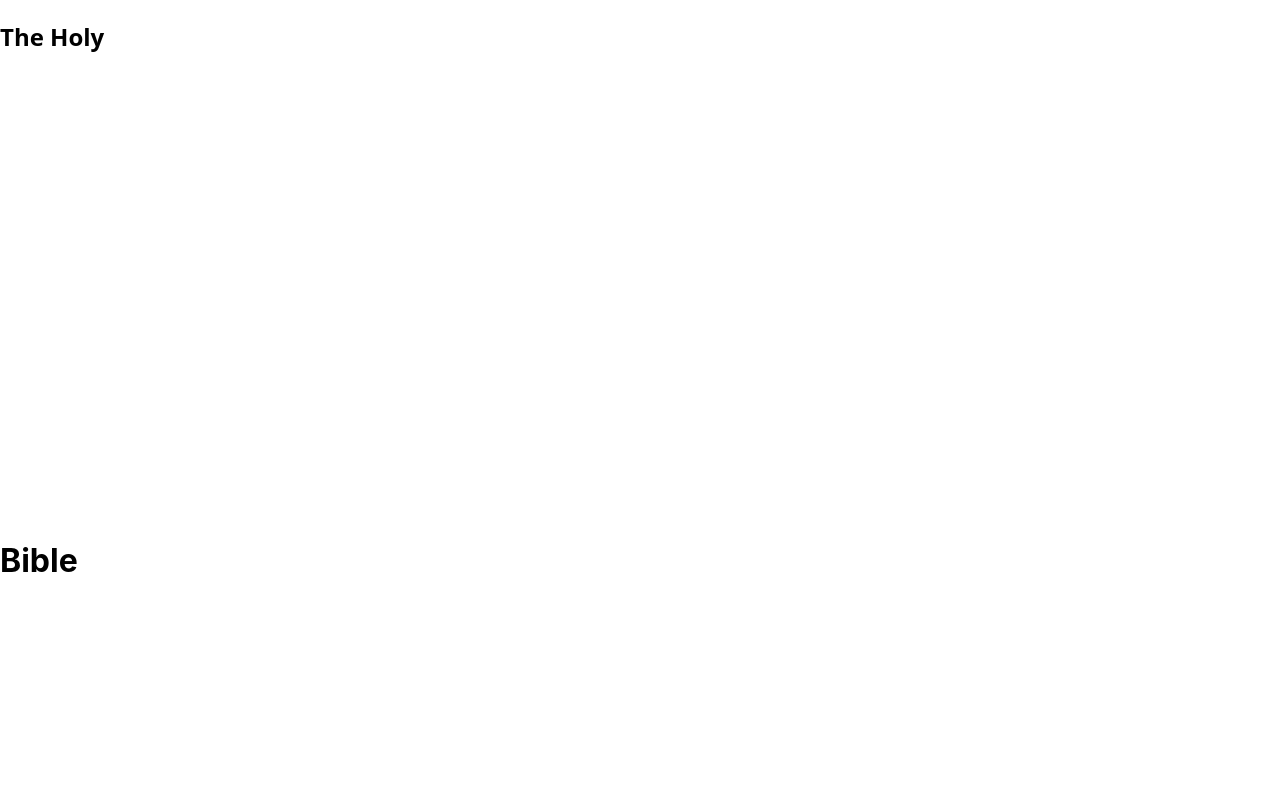
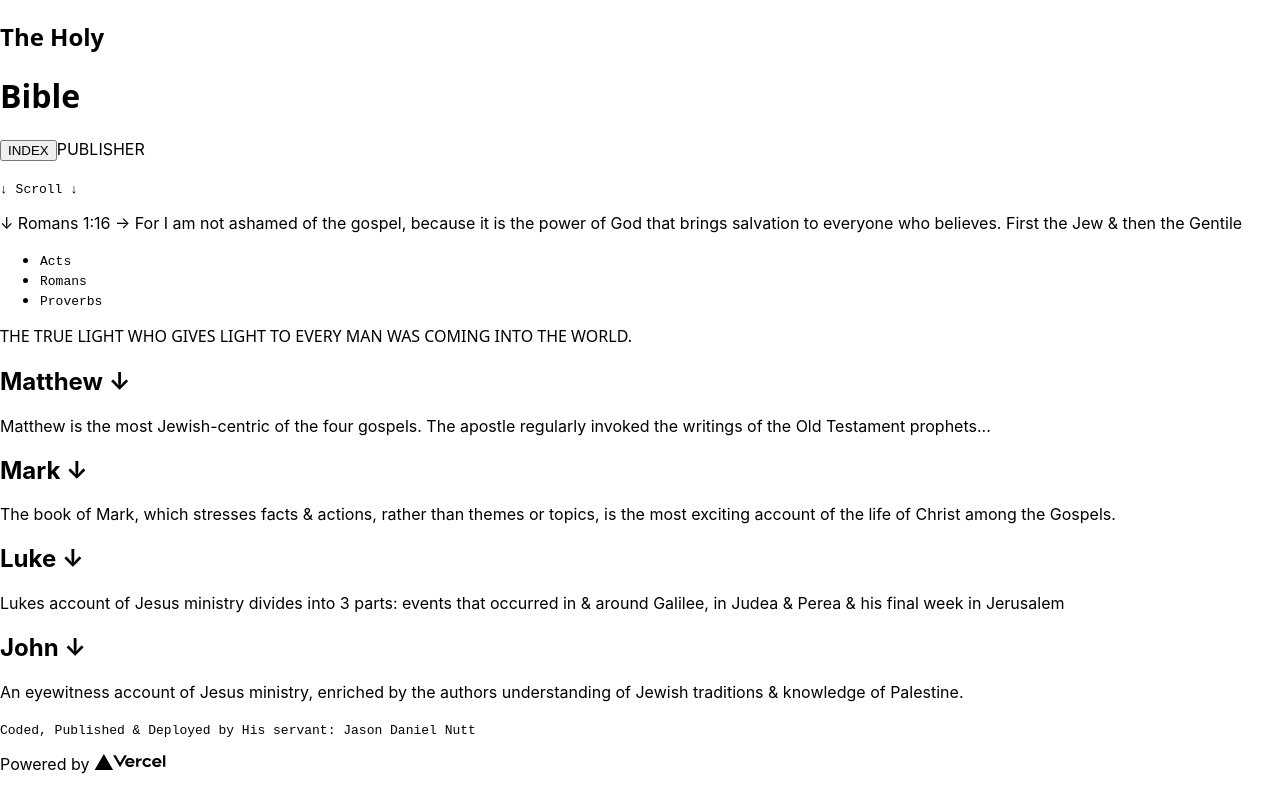
Before and after one commit to jnutt367/the-holy-bible, a Next.js app: page / in a window 1280 px wide. Shown: the top 800 px of the page. Built offline with nearby package versions, Linux system fonts and the light colour scheme.

Commit message:
Update Home.module.css

```diff
--- a/styles/Home.module.css
+++ b/styles/Home.module.css
@@ -2,9 +2,8 @@
   display: none;
 }
 .holy {
-  height: 500px;
   font-family: Ariel, sans;
 }
 .title {
-  height: 500px;
+  font-family: Ariel, sans;
 }
```
